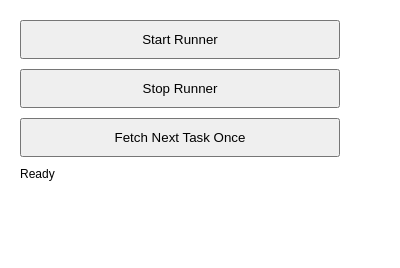
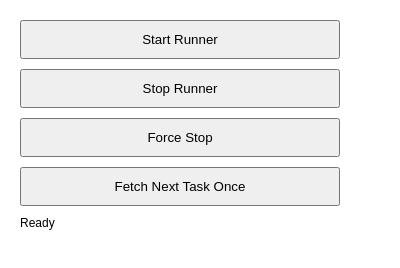
Before and after one commit to xlegendario/stockx-autobid-system, a browser extension: page extension/popup.html in a window 400 px wide. Drawn offline with Linux system fonts and the light colour scheme.

Commit message:
Update popup.html

```diff
--- a/extension/popup.html
+++ b/extension/popup.html
@@ -27,6 +27,7 @@
   <body>
     <button id="startRunner">Start Runner</button>
     <button id="stopRunner">Stop Runner</button>
+    <button id="forceStopRunner">Force Stop</button>
     <button id="fetchTask">Fetch Next Task Once</button>
 
     <div id="status">Ready</div>
```
